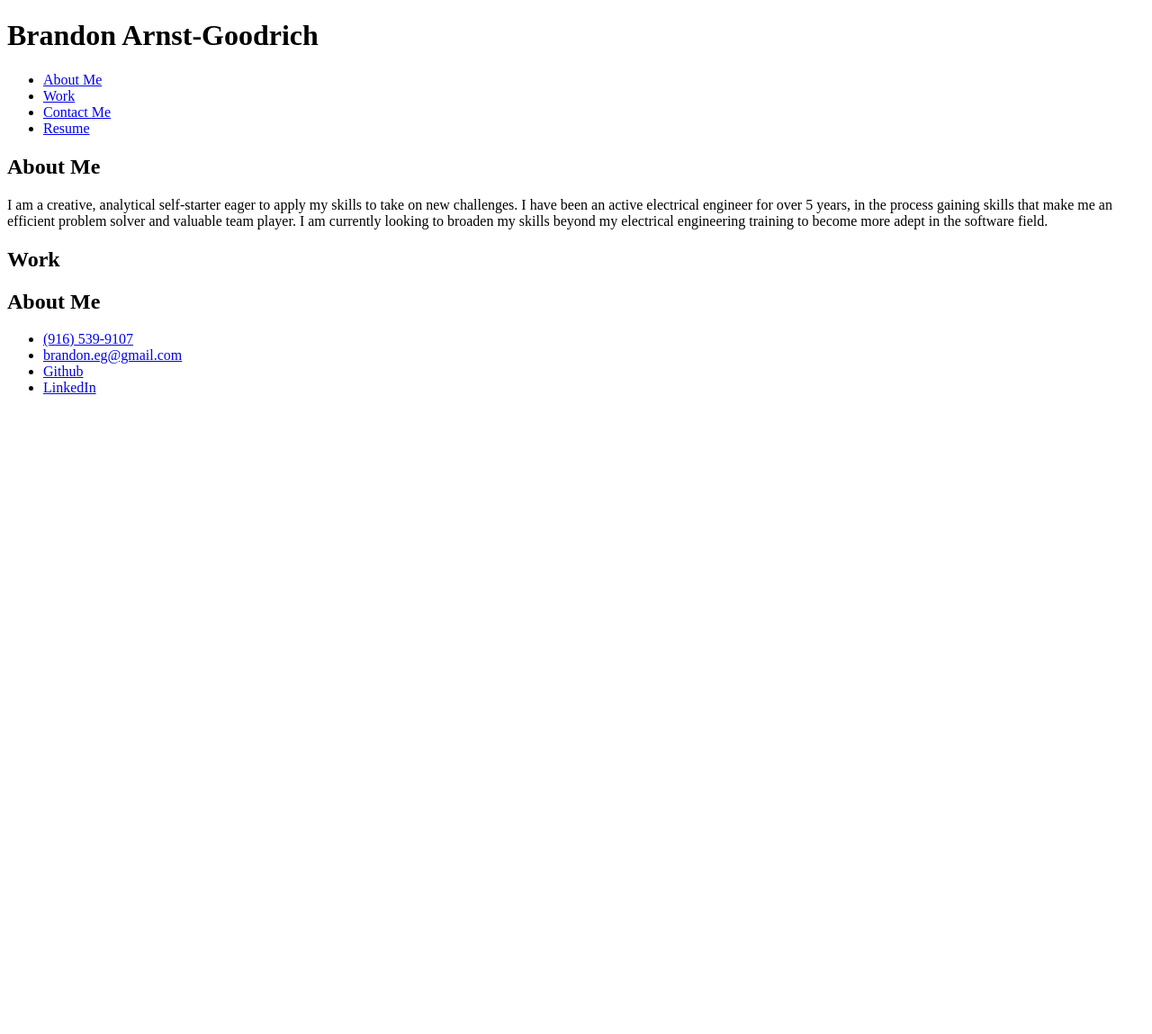
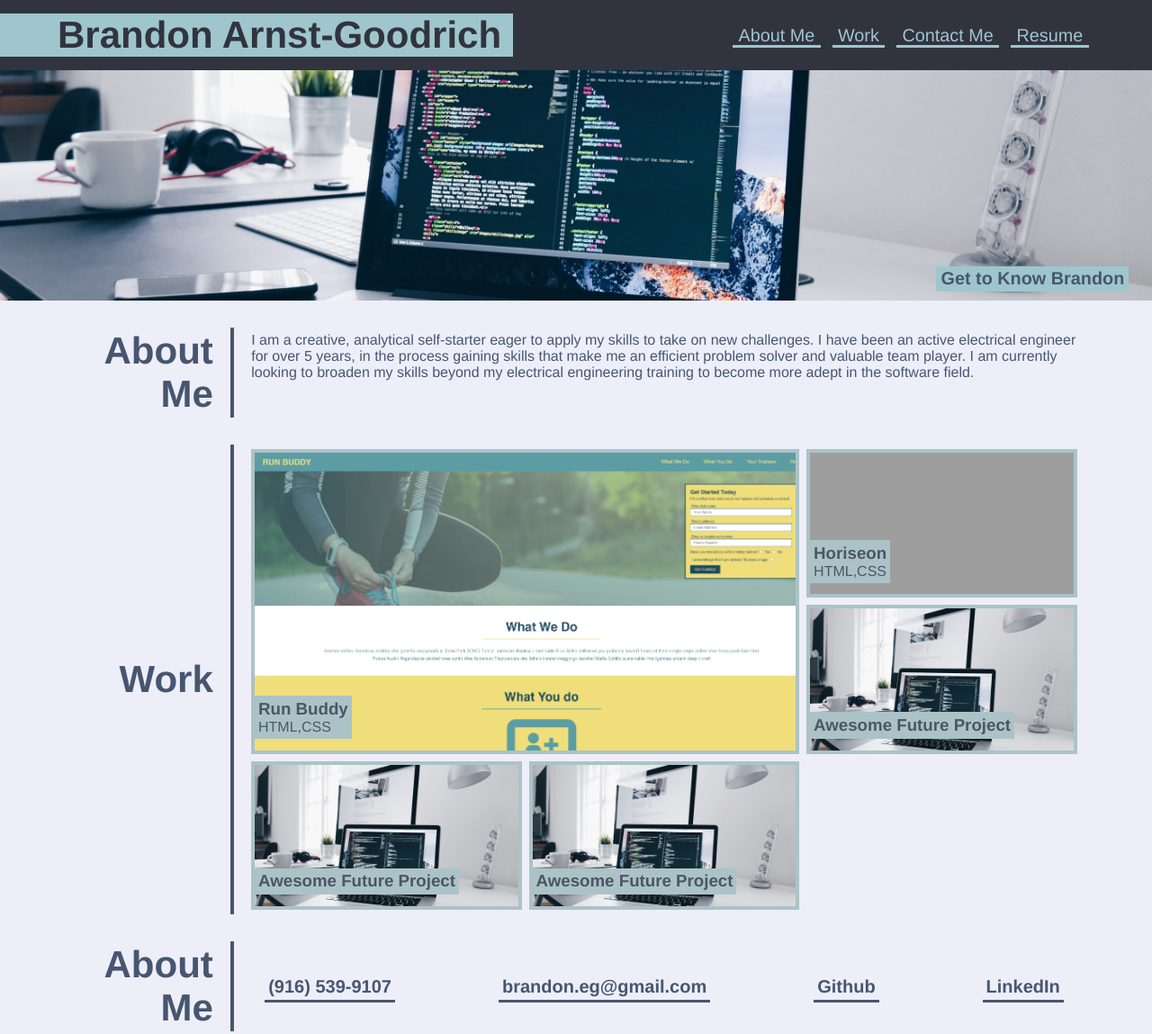
Before and after one commit to BrandonAG/BrandonAG.github.io, a plain HTML site: page index.html in a window 1280 px wide. Shown: the whole page at 90% size. Before the commit the page ends 800 px from the top, so only its background shows below. Drawn offline with Linux system fonts and the light colour scheme; grey boxes are pictures that could not be loaded.

Commit message:
added css styling, images, and updated content

```diff
--- a/assets/styles.css
+++ b/assets/styles.css
@@ -0,0 +1,205 @@
+* {
+    margin: 0;
+    padding: 0;
+    box-sizing: border-box;
+}
+
+body {
+    color: #465671;
+    /* font options in case fonts are not installed*/
+    font-family: Helvetica, Arial, sans-serif;
+    background-color: #eeeef9;
+}
+
+header {
+    padding: 15px 0px;
+    background-color: #31343e;
+    display: flex;
+    justify-content: space-between;
+    flex-wrap: wrap;
+}
+
+header h1 {
+    padding-left: 5vw;
+    padding-right: 1vw;;
+    background-color: #9fc6cd;
+    font-weight: bold;
+    font-size: 42px;
+    color: #31343e;
+    margin: 0;
+}
+
+header a {
+    text-decoration: none;
+
+}
+
+header nav {
+    margin: auto 5vw;
+}
+
+header nav ul {
+    display: flex;
+    flex-wrap: wrap;
+    justify-content: space-between;
+    align-items: center;
+    list-style: none;
+}
+
+header nav ul li a {
+    padding-left: 0.5vw;
+    padding-right: 0.5vw;
+    color: #9fc6cd;
+    margin: 0.3vw 0.5vw;
+    font-weight: lighter;
+    font-size: 1.55vw;
+    border-bottom: 0.3vw solid #9fc6cd;
+}
+
+header nav ul li a:hover {
+    background-color: #9fc6cd;
+    color: #31343e;
+}
+
+.hero {
+    display: flex;
+    justify-content: flex-end;
+    flex-wrap: wrap;
+    background-image: url("./images/computer_desk.jpg");
+    background-size: cover;
+    background-position: 50% 60%;
+    height: 20vw;
+    align-items: flex-end;
+}
+
+.hero-message h3{
+    background-color: #9fc6cd;
+    padding: 0.2vw 0.4vw;
+    margin: 0.8vw 2vw;
+    font-size: 1.55vw;
+}
+
+main {
+
+}
+
+.flex-row {
+    margin: 30px auto;
+    /* padding-bottom: 50px; */
+    width: 90%;
+    display: flex;
+    flex-wrap: wrap;
+    align-items: center;
+    justify-content: center;
+}
+
+.flex-row h2 {
+    padding-right: 1.5vw;
+    text-align: right;
+    flex: 1 15%;
+    font-weight: bold;
+    font-size: 42px;
+    height: 100%;
+}
+
+.flex-row > * {
+    flex: 2 80%;
+    height: 100%;
+}
+
+.row-info {
+    padding: 5px 1.5vw;
+    /* display: flex;
+    align-items: stretch;
+    align-content: stretch;
+    justify-content: center; */
+    border-left: 4px solid #465671;
+    margin: 0;
+    min-height: 100px;
+}
+
+.row-info ul {
+    display: flex;
+    flex-wrap: wrap;
+    justify-content: space-between;
+    /* align-items: center; */
+    list-style: none;
+    width: 100%;
+    height: 100%;
+    /* flex: 1; */
+}
+
+.row-info ul li a {
+    color: #465671;
+    padding: 4px;
+    margin: 15px;
+    font-size: 20px;
+    font-weight: bolder;
+    border-bottom: 3px solid #465671;
+    text-decoration: none;
+    height: 100%;
+    /* flex: 1; */
+}
+
+.row-info ul li a:hover {
+    background-color: #465671;
+    color: #eeeef9;
+}
+
+.project-grid {
+    display: grid;
+    grid-template-columns: repeat(3, 1fr);
+    grid-template-rows: repeat(3, 1fr);
+    grid-gap: 8px;
+    height: 40vw;
+}
+
+.project {
+    display: flex;
+    flex-wrap: wrap;
+    border: 4px solid #9fc6cd;
+    filter: grayscale(40%);
+    background-repeat: no-repeat;
+    background-size: cover;
+    align-items: flex-end;
+}
+
+.project:hover {
+    filter: grayscale(0%);
+}
+
+.project-info {
+    background-color: #9fc6cd;
+    padding: 0.3vw;
+    margin-bottom: 1vw;
+}
+
+.box1 {
+    background-image: url("./images/run-buddy.png");
+    grid-column-start: 1;
+    grid-column-end: 3;
+    grid-row-start: 1;
+    grid-row-end: 3;
+}
+
+.box2 {
+    background-image: url("./images/horiseon.png");
+}
+
+.box3 {
+    background-image: url("./images/computer_desk.jpg");
+}
+
+.box4 {
+    background-image: url("./images/computer_desk.jpg");
+}
+
+.box5 {
+    background-image: url("./images/computer_desk.jpg");
+}
+
+#contact-me .row-info{
+    display: flex;
+    flex-wrap: wrap;
+    align-items: center;
+}
--- a/index.html
+++ b/index.html
@@ -14,43 +14,78 @@
         <nav>
             <ul>
                 <li>
-                    <a href="#">About Me</a>
+                    <a href="./index.html#about-me">About Me</a>
                 </li>
                 <li>
-                    <a href="#">Work</a>
+                    <a href="./index.html#work">Work</a>
                 </li>
                 <li>
-                    <a href="#">Contact Me</a>
+                    <a href="./index.html#contact-me">Contact Me</a>
                 </li>
                 <li>
-                    <a href="#">Resume</a>
+                    <a href="https://www.linkedin.com/in/brandon-arnst-goodrich-89677b84" target="_blank">Resume</a>
                 </li>
             </ul>
         </nav>
     </header>
 
     <section class="hero">
-
+        <div class="hero-message">
+            <h3>Get to Know Brandon</h3>
+        </div>
     </section>
 
+    <!-- Main Content -->
     <main>
-        <div id="about-me">
+        <div class="main-flex">
+            <div id="about-me" class="flex-row">
                 <h2>About Me</h2>
+                <div class="row-info">
                     <p>
                         I am a creative, analytical self-starter eager to apply my skills to take on new challenges. I have been an active electrical engineer for over 5 years, in the process gaining skills that make me an efficient problem solver and valuable team player. I am currently looking to broaden my skills beyond my electrical engineering training to become more adept in the software field.
                     </p>
                     <p>
 
                     </p>
-        </section>
-        <div id="work">
+                </div>
+            </div>
+            <div id="work" class="flex-row">
                 <h2>Work</h2>
-            <p>
-
-            </p>
-        </section>
-        <div id="Contact Me">
+                <div class="row-info">
+                    <div class="project-grid">
+                        <div class="project box1" onclick="window.location = './run-buddy';">
+                            <div class="project-info">
+                                <h3>Run Buddy</h3>
+                                HTML,CSS
+                            </div>
+                        </div>
+                        <div class="project box2" onclick="window.location = './horiseon';">
+                            <div class="project-info">
+                                <h3>Horiseon</h3>
+                                HTML,CSS
+                            </div>
+                        </div>
+                        <div class="project box3">
+                            <div class="project-info">
+                                <h3>Awesome Future Project</h3>
+                            </div>
+                        </div>
+                        <div class="project box4">
+                            <div class="project-info">
+                                <h3>Awesome Future Project</h3>
+                            </div>
+                        </div>
+                        <div class="project box5">
+                            <div class="project-info">
+                                <h3>Awesome Future Project</h3>
+                            </div>
+                        </div>
+                    </div>
+                </div>
+            </div>
+            <div id="contact-me" class="flex-row">
                 <h2>About Me</h2>
+                <div class="row-info">
                     <ul>
                         <li>
                             <a href="tel:1-916-539-9107">(916) 539-9107</a>
@@ -59,15 +94,18 @@
                             <a href="mailto:brandon.eg@gmail.com">brandon.eg@gmail.com</a>
                         </li>
                         <li>
-                    <a href="https://github.com/BrandonAG">Github</a>
+                            <a href="https://github.com/BrandonAG" target="_blank">Github</a>
                         </li>
                         <li>
-                    <a href=" www.linkedin.com/in/brandon-arnst-goodrich-89677b84">LinkedIn</a>
+                            <a href="https://www.linkedin.com/in/brandon-arnst-goodrich-89677b84" target="_blank">LinkedIn</a>
                         </li>
                     </ul>
-        </section>
+                </div>
+            </div>
+        </div>
     </main>
 
+    <!-- Footer -->
     <footer>
 
     </footer>
```
Also changed, not shown: assets/images/computer_desk.jpg (added), assets/images/run-buddy.png (added), 1 other file. Lines whose indentation alone changed are shown as unchanged.
